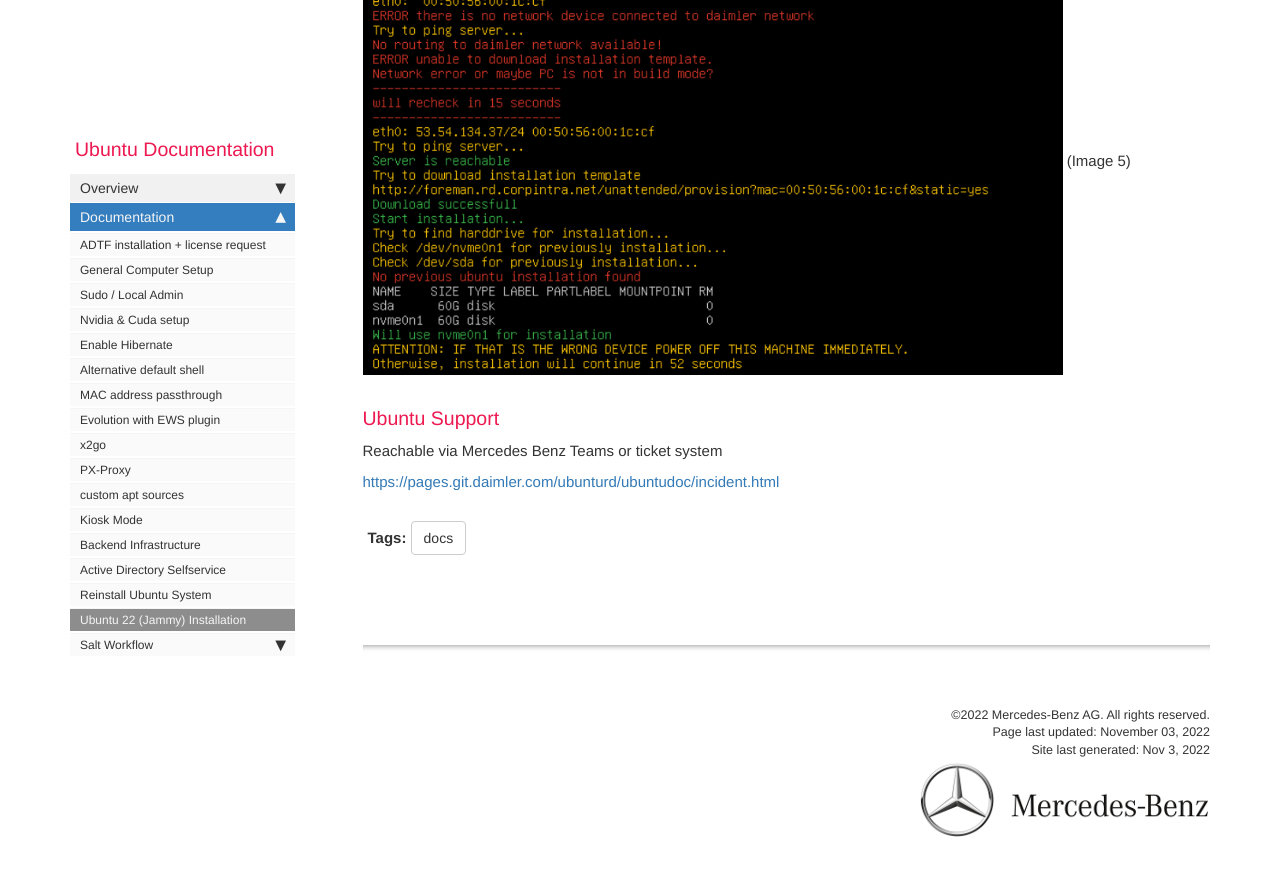
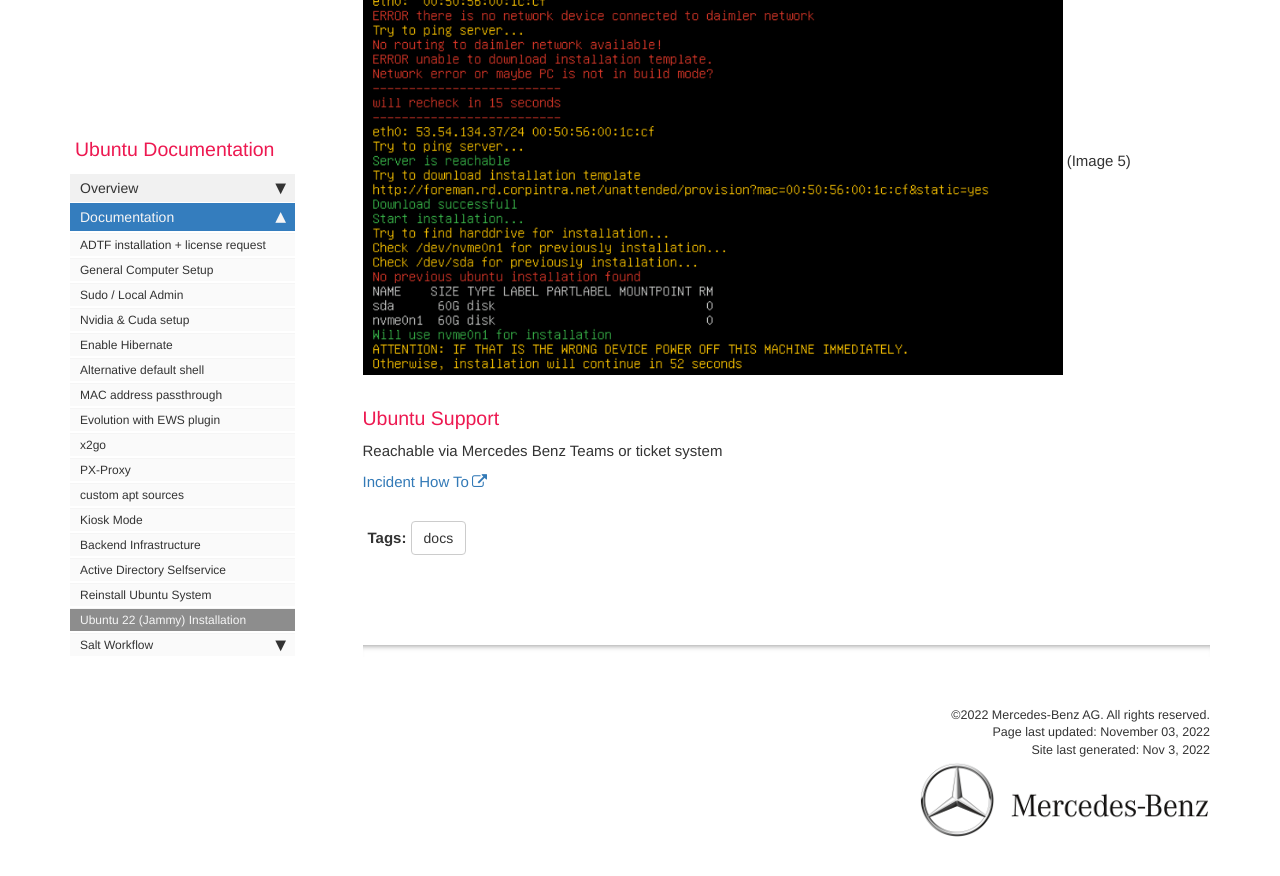
Before and after one commit to RajputPawan/Prometheus, a Jekyll site: the page built from pages/docs/install-jammy.md, in a window 1280 px wide and 900 px high, scrolled down 2228 px. Shown: the top 876 px of the window. Built offline with Jekyll 4.4.1, drawn with Linux system fonts in a browser that asks for light colours; comment, search, counter and statistics services are not loaded; some of the changed lines change nothing that is shown.

Commit message:
install-jammy2

```diff
--- a/pages/docs/install-jammy.md
+++ b/pages/docs/install-jammy.md
@@ -61,4 +61,4 @@
 
 Reachable via Mercedes Benz Teams or ticket system
 
-[https://pages.git.daimler.com/ubunturd/ubuntudoc/incident.html](Incident How To)
+[Incident How To](https://pages.git.daimler.com/ubunturd/ubuntudoc/incident.html)
```
